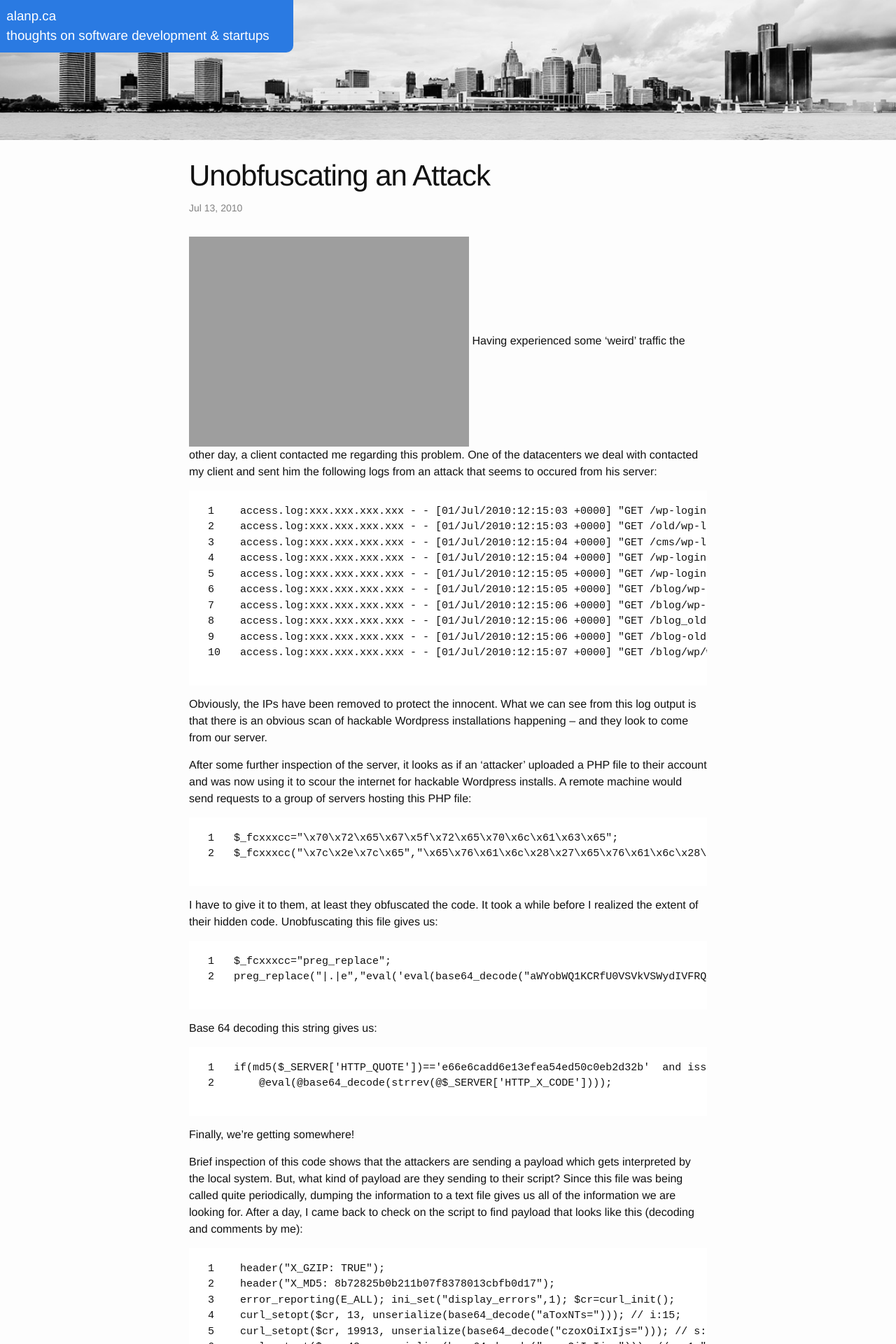
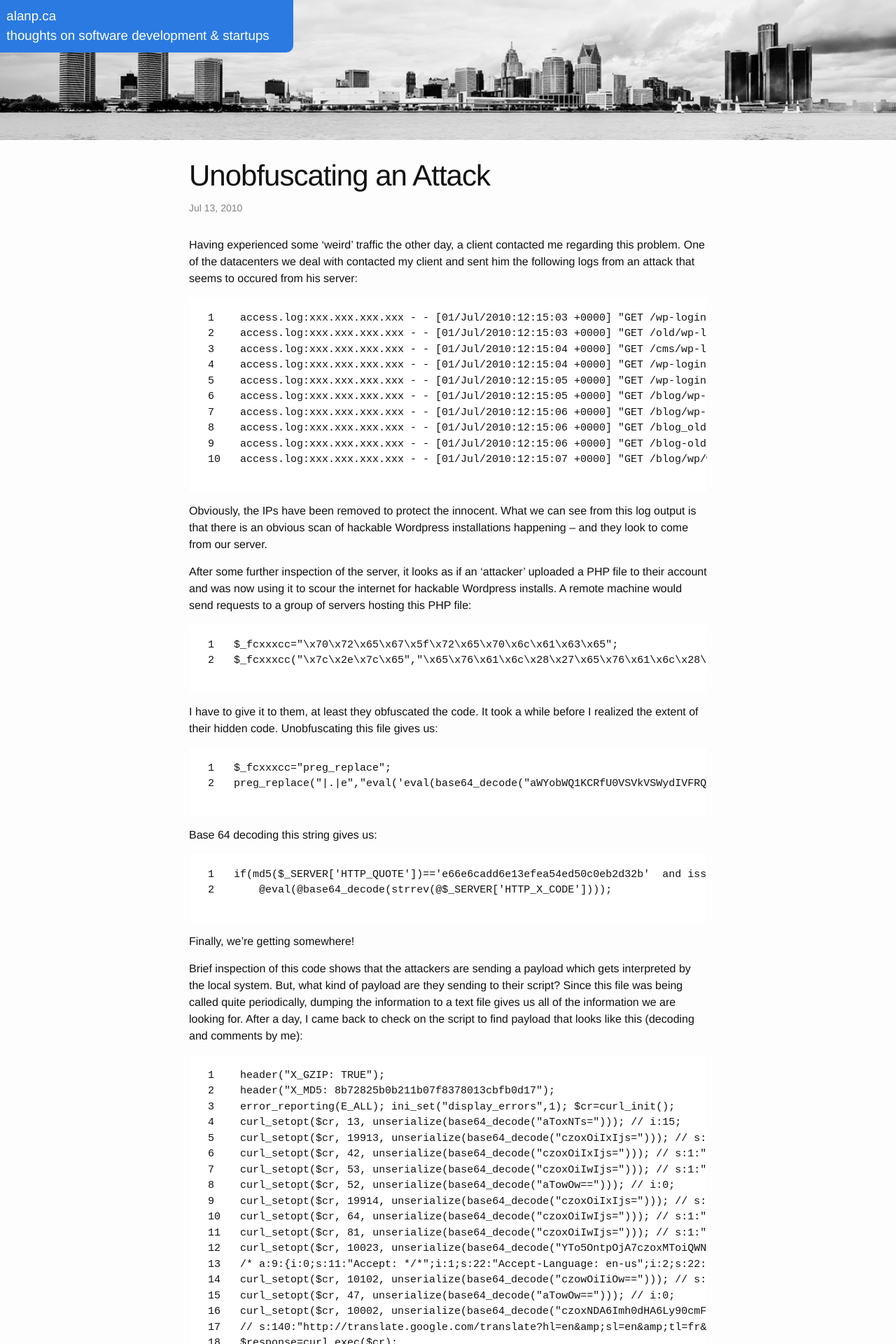
Before and after one commit to alanpca/blog, a Jekyll site: the page built from _posts/2010-07-13-unobfuscating-an-attack.md, in a window 1280 px wide. Shown: the top 1920 px of the page at 70% size. Built offline with Jekyll 4.4.1, drawn with Linux system fonts in a browser that asks for light colours; comment, search, counter and statistics services are not loaded.

Commit message:
Remove image from unobfuscating post

````diff
--- a/_posts/2010-07-13-unobfuscating-an-attack.md
+++ b/_posts/2010-07-13-unobfuscating-an-attack.md
@@ -52,7 +52,7 @@ comments:
 
     you should take serious steps in not only identifying other potential backdoors or RAT, but also tighten the security on your server, starting with ensuring that absolutely no directory is writable, and your WordPress is up-to-date. There are known plug-in security holes, and your first line of response is robust, recent software.
 ---
-![](http://alanp.ca/blog/wp-content/uploads/2010/07/chomp.png "Chomp Chomp, Hackers be biting your computar.") Having experienced some 'weird' traffic the other day, a client contacted me regarding this problem. One of the datacenters we deal with contacted my client and sent him the following logs from an attack that seems to occured from his server:
+Having experienced some 'weird' traffic the other day, a client contacted me regarding this problem. One of the datacenters we deal with contacted my client and sent him the following logs from an attack that seems to occured from his server:
 
 ```apache
 access.log:xxx.xxx.xxx.xxx - - [01/Jul/2010:12:15:03 +0000] "GET /wp-login.php HTTP/1.1" 404 2533 "-" "Mozilla/5.0 (compatible; Googlebot/2.1; +http://www.google.com/bot.html)"
````
